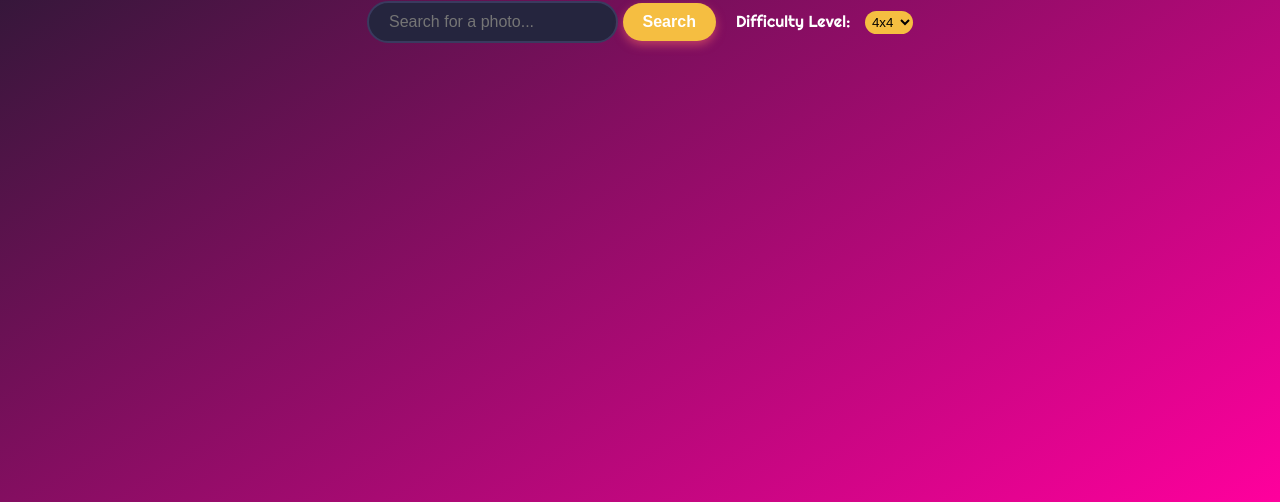
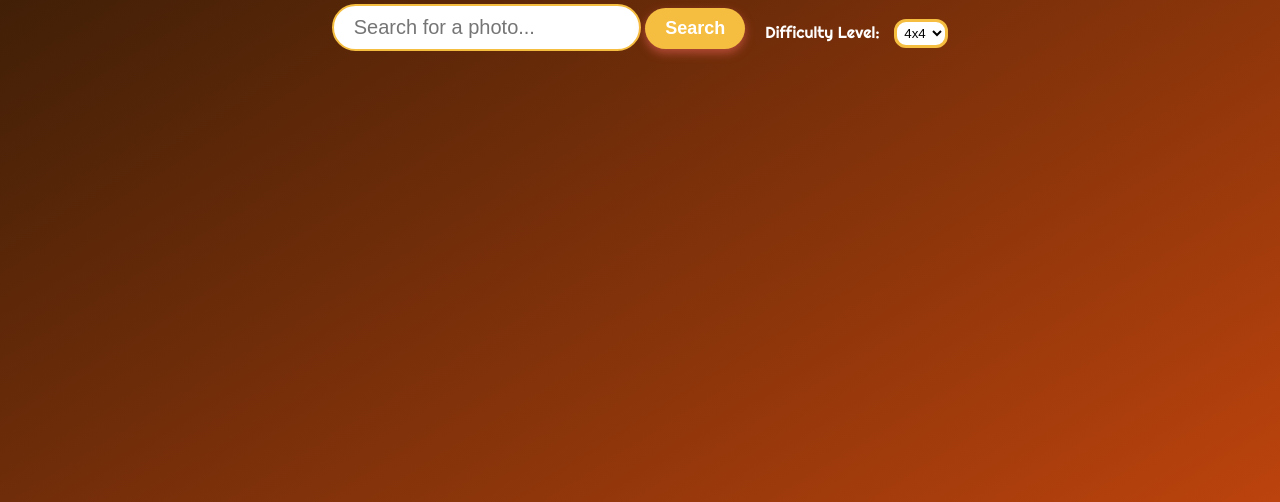
Before and after one commit to ninankhwashu/photo-puzzle-game, a plain HTML site: page index.html in a window 1280 px wide. Shown: the part 298-800 px from the top of the page. Drawn offline with Linux system fonts and the light colour scheme.

Commit message:
Updated styles.css

```diff
--- a/src/styles.css
+++ b/src/styles.css
@@ -6,7 +6,7 @@
 
 body {
   font-family: "Righteous", serif;
-  background: linear-gradient(to bottom right, #081c24, #ff009d);
+  background: linear-gradient(to bottom right, #241705, #bc430d);
   color: #ffffff;
   display: flex;
   flex-direction: column;
@@ -22,7 +22,7 @@ body {
 
 h1 {
   text-align: center;
-  font-size: 3rem;
+  font-size: 50px;
   margin-bottom: 20px;
   color: #ffffff;
 }
@@ -37,17 +37,17 @@ h1 {
 
 .controls input[type="text"] {
   padding: 10px 20px;
-  font-size: 1rem;
-  border: 2px solid #3a3a5f;
+  font-size: 20px;
+  border: 2px solid #f5be41;
   border-radius: 30px;
-  background: #25253e;
-  color: #ffffff;
+  background-color: #ffffff;
+  color: #000000;
   transition: all 0.3s ease;
 }
 
 .controls button {
   padding: 10px 20px;
-  font-size: 1rem;
+  font-size: 18px;
   color: #ffffff;
   background: #f5be41;
   border: none;
@@ -65,14 +65,15 @@ label {
 }
 
 .difficulty {
-  margin-top: 10px;
+  margin-top: 15px;
 }
 
 #difficulty {
   border-radius: 12px;
   border: none;
   padding: 3px;
-  background-color: #f5be41;
+  background-color: #ffffff;
+  border: 3px solid #f5be41;
 }
 
 #photoResults {
```
